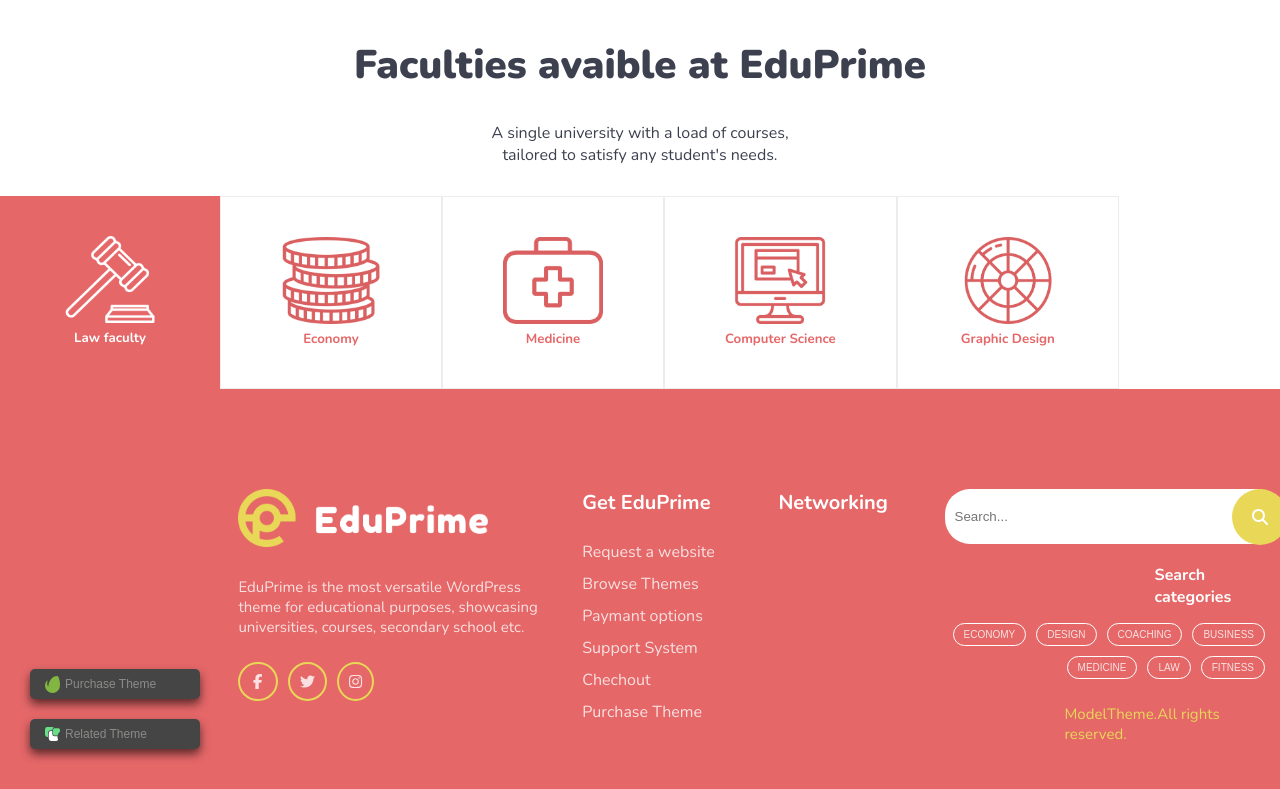
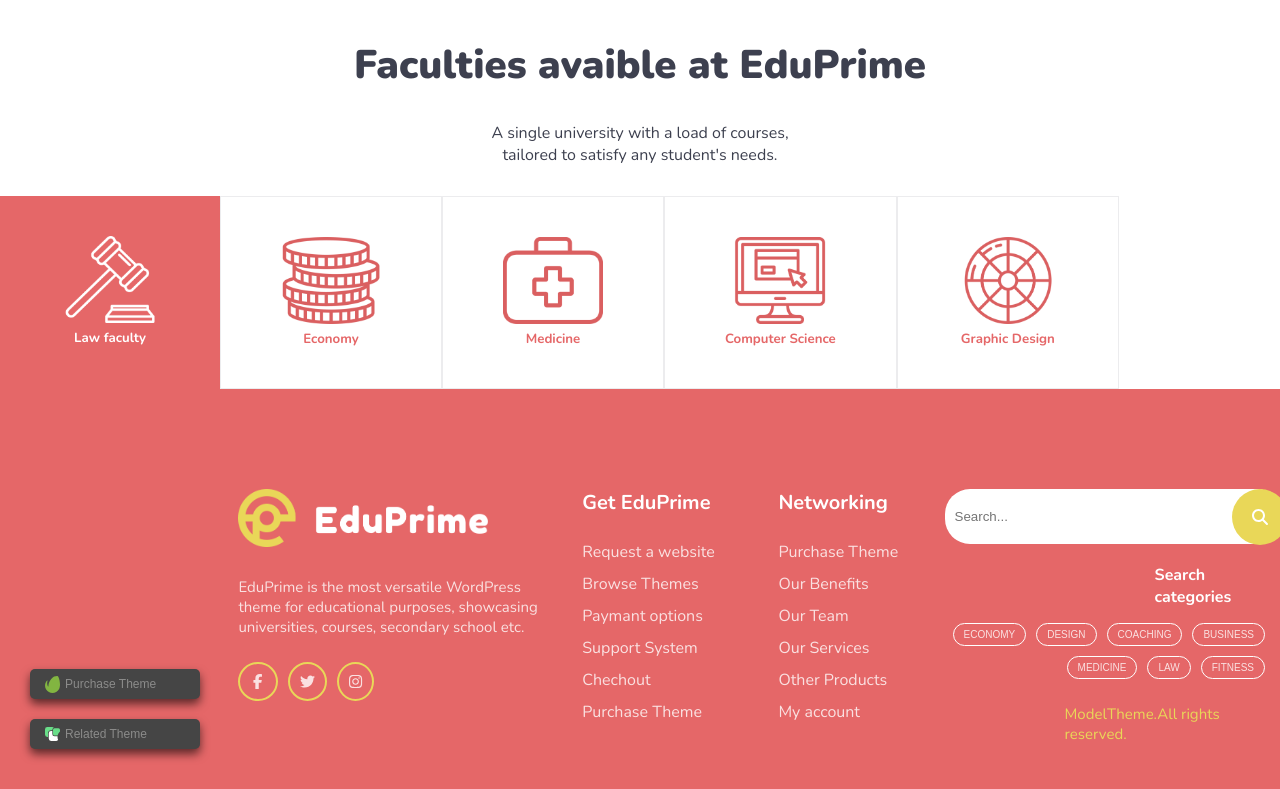
Before and after one commit to DanieleKun/proj-html-vuejs, a Vue app: page / in a window 1280 px wide. Shown: the part 986-1775 px from the top of the page. Built offline with nearby package versions, Linux system fonts and the light colour scheme.

Commit message:
fix footer

```diff
--- a/src/components/EPFooter.vue
+++ b/src/components/EPFooter.vue
@@ -44,13 +44,13 @@
 
       <div class="link_foot">
         <h3>Networking</h3>
-        <!-- <ul>
+        <ul>
           <li v-for="(itemLink, j) in linksFootNet" :key="j">
             <a :href="itemLink.url">
               {{ itemLink.text }}
             </a>
           </li>
-        </ul> -->
+        </ul>
       </div>
     </div>
 
@@ -127,43 +127,36 @@ export default {
           text: "Purchase Theme",
           url: "#",
         }
+      ],
+
+      linksFootNet: [
+        {
+          text: "Purchase Theme",
+          url: "#"
+        },
+        {
+          text: "Our Benefits",
+          url: "#",
+        },
+        {
+          text: "Our Team",
+          url: "#",
+        },
+        {
+          text: "Our Services",
+          url: "#",
+        },
+        {
+          text: "Other Products",
+          url: "#",
+        },
+        {
+          text: "My account",
+          url: "#",
+        }
       ]
     }
   },
-
-
-  // data() {
-  //   return {
-  //     linksFootNet: [
-  //       {
-  //         text: "Purchase Theme",
-  //         url: "#"
-  //       },
-  //       {
-  //         text: "Our Benefits",
-  //         url: "#",
-  //       },
-  //       {
-  //         text: "Our Team",
-  //         url: "#",
-  //       },
-  //       {
-  //         text: "Our Services",
-  //         url: "#",
-  //       },
-  //       {
-  //         text: "Other Products",
-  //         url: "#",
-  //       },
-  //       {
-  //         text: "My account",
-  //         url: "#",
-  //       }
-  //     ]
-  //   }
-  // },
-
-
 
 }
 </script>
@@ -289,7 +282,7 @@ ul li {
       margin-left: 210px;
     }
 
-    p{
+    p {
       color: #E9D758;
       margin: 20px 0;
       margin-left: 120px;
```
